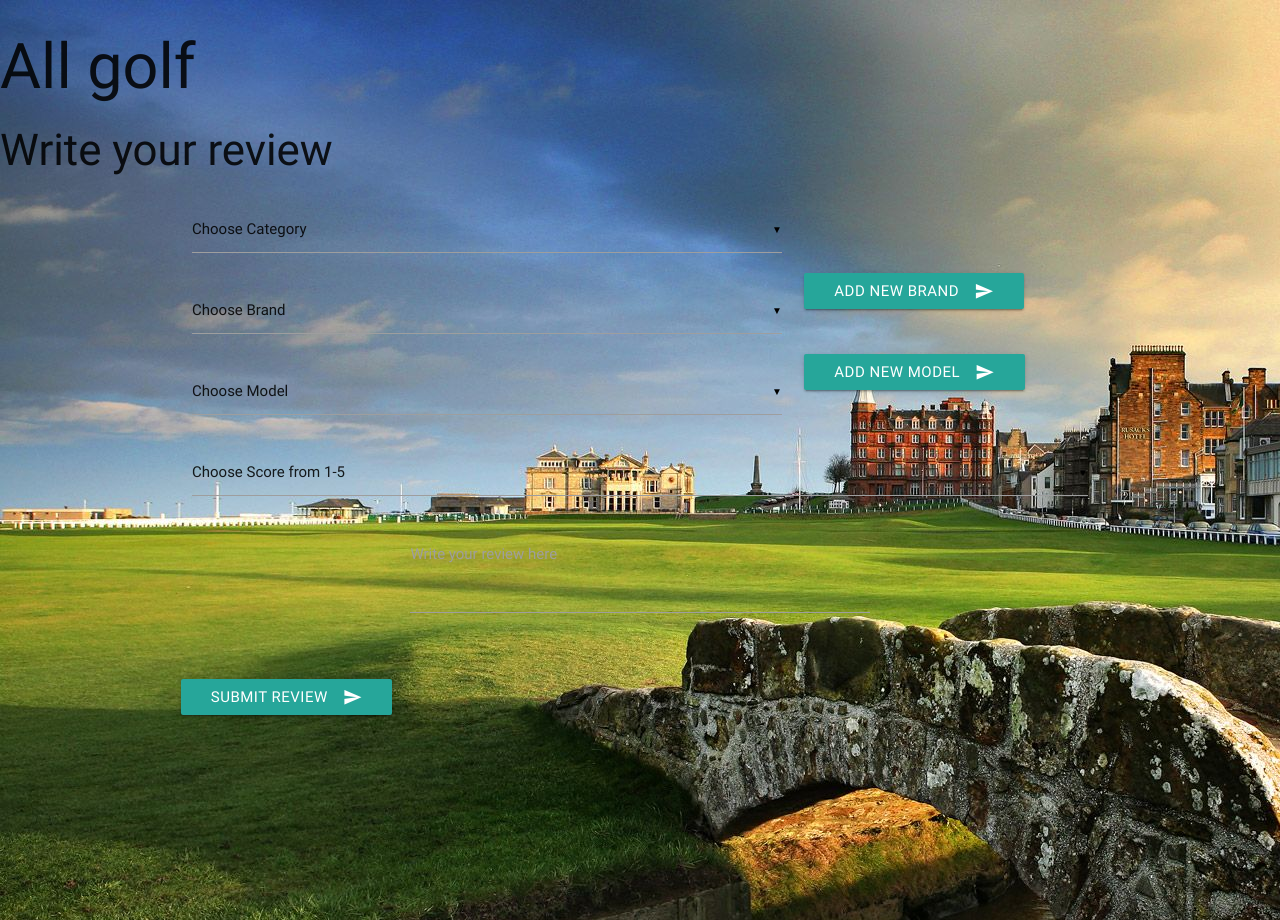
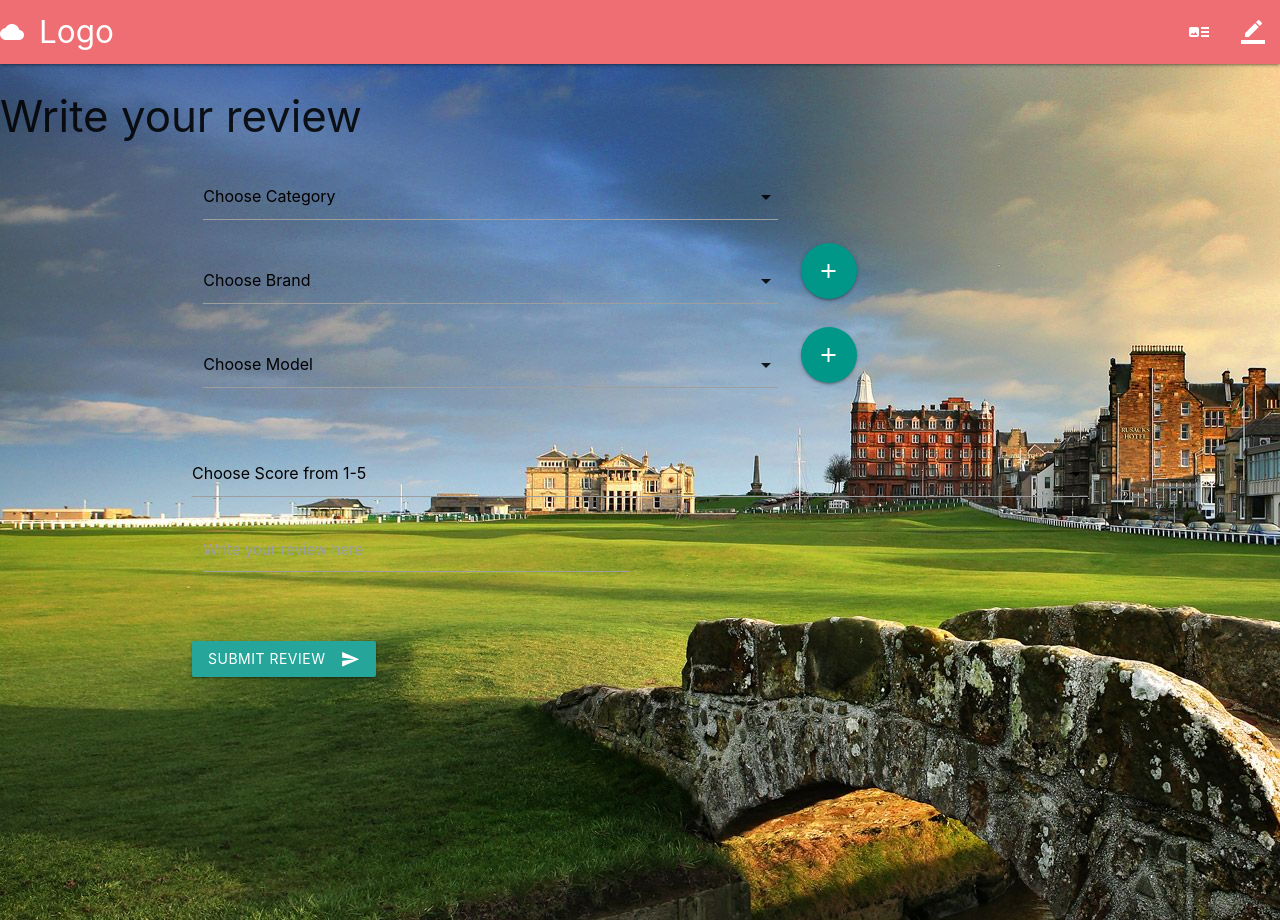
Before and after one commit to martingr1/allgolfeverything, a Flask app: page / in a window 1280 px wide. Run offline with Flask 2, Linux system fonts and the light colour scheme; data that the repository does not hold is empty; some libraries are stand-ins or nearby versions.

Commit message:
added modal for adding new brand

```diff
--- a/app.py
+++ b/app.py
@@ -11,6 +11,7 @@ app.config["MONGO_URI"] = os.environ.get('MONGO_URI', 'mongodb://localhost')
 mongo = PyMongo(app)
 
 @app.route('/')
+
 @app.route('/add_review')
 def add_review():
     return render_template("write.html", reviews=mongo.db.reviews.find(), reviews_one=mongo.db.reviews.find(), reviews_two=mongo.db.reviews.find())
@@ -19,7 +20,6 @@ def add_review():
 def get_reviews():
     return render_template("reviews.html", reviews=mongo.db.reviews.find())
 
-
 if __name__ == '__main__':
     app.run(host=os.environ.get('IP'),
             port=int(os.environ.get('PORT')),
--- a/templates/base.html
+++ b/templates/base.html
@@ -1,23 +1,46 @@
 <!DOCTYPE html>
 <html>
+
 <head>
 	<link href="https://fonts.googleapis.com/icon?family=Material+Icons" rel="stylesheet">
-    <link rel="stylesheet" href="https://cdnjs.cloudflare.com/ajax/libs/materialize/0.100.2/css/materialize.min.css">
-    <meta name="viewport" content="width=device-width, initial-scale=1.0"/>
+	<link rel="stylesheet" href="https://cdnjs.cloudflare.com/ajax/libs/materialize/1.0.0/css/materialize.min.css">
+	<meta name="viewport" content="width=device-width, initial-scale=1.0" />
 </head>
+
 <body background="/static/images/golf_background.jpg">
-        <h1>All golf</h1>
+	<header>
+		<nav>
+			<div class="nav-wrapper">
+				<a href="#!" class="brand-logo"><i class="material-icons">cloud</i>Logo</a>
+				<a href="#" data-target="mobile-demo" class="sidenav-trigger"><i class="material-icons">menu</i></a>
+				<ul class="right hide-on-med-and-down">
+					<li class=""><a href="{{url_for('get_reviews')}}"><i class="material-icons">art_track</i></a>
+					</li>
+					<li class=""><a
+							href="{{url_for('add_review')}}"><i class="material-icons">border_color</i></a></li>
+				</ul>
+			</div>
+		</nav>
+		<ul class="sidenav" id="mobile-demo">
+			<li class=""><a href="{{url_for('get_reviews')}}"><i class="material-icons">art_track</i></a>
+			</li>
+			<li class=""><a href="{{url_for('add_review')}}"><i class="material-icons">border_color</i></a></li>
+		</ul>
+	</header>
 	{% block content %}
 	{% endblock %}
-    <script src="https://cdnjs.cloudflare.com/ajax/libs/jquery/3.2.1/jquery.min.js"></script>
-    <script src="https://cdnjs.cloudflare.com/ajax/libs/materialize/0.100.2/js/materialize.min.js"></script>
+	<script src="https://cdnjs.cloudflare.com/ajax/libs/jquery/3.4.1/jquery.min.js"></script>
+    <script src="https://cdnjs.cloudflare.com/ajax/libs/materialize/1.0.0/js/materialize.min.js"></script>
 	<script type="text/javascript">
 		$(document).ready(function() {
             $('.collapsible').collapsible();
-            $('select').material_select();
+            $('select').formSelect();
             $('#textarea1').val('');
             M.textareaAutoResize($('#textarea1'));
+            $('.sidenav').sidenav();
+            $('.modal').modal();
         });
 	</script>
 </body>
+
 </html>
--- a/templates/write.html
+++ b/templates/write.html
@@ -22,11 +22,31 @@
                 </select>
 					</div>
 					<div class="col s4">
-						<button class="btn waves-effect waves-light" type="submit" name="action">Add new Brand<i class="material-icons right">send</i>
+						<a class="btn-floating btn-large waves-effect waves-light teal modal-trigger"
+							href="#brandmodal">
+							<i class="material-icons">add</i>
+						</a>
+					</div>
+					<div id="brandmodal" class="modal">
+						<div class="modal-content">
+							<h4>Add new brand</h4>
+							<div class="row">
+								<form class="col s12">
+									<div class="row">
+										<div class="input-field col s12">
+											<textarea id="textarea1" class="materialize-textarea"></textarea>
+											<label for="textarea1">Please enter the name of the brand you would like to add and click submit.</label>
+										</div>
+									</div>
+								</form>
+							</div>
+							<div class="modal-footer">
+								<button class="btn waves-effect waves-light" type="submit" name="action">Submit New Brand<i class="material-icons left">send</i>
                 </button>
 							</div>
 						</div>
-				<div>
+					</div>
+				</div>
 				<div class="input-field col s8">
 					<select required name="brand">
                     <option value="" disabled selected>Choose Model</option>
@@ -36,24 +56,26 @@
                 </select>
 				</div>
 				<div class="col s4">
-						<button class="btn waves-effect waves-light" type="submit" name="action">Add new Model<i class="material-icons right">send</i>
-                </button>
+					<a class="btn-floating btn-large waves-effect waves-light teal">
+						<i class="material-icons">add</i>
+					</a>
 				</div>
 			</div>
-				<div class="input-field col s12">
+	</div>
+	<div class="input-field col s8">
 		<select required name="brand">
                     <option value="" disabled selected>Choose Score from 1-5</option>
-                        <option value="">1/5</option>
-                        <option value="">2/5</option>
-                        <option value="">3/5</option>
-                        <option value="">4/5</option>
-                        <option value="">5/5</option>
+                        <option value="">1</option>
+                        <option value="">2</option>
+                        <option value="">3</option>
+                        <option value="">4</option>
+                        <option value="">5</option>
                 </select>
 	</div>
 	<div class="row">
 		<form class="col s12">
 			<div class="row">
-							<div class="input-field col s6 push-s3">
+				<div class="input-field col s6">
 					<textarea id="textarea1" class="materialize-textarea"></textarea>
 					<label for="textarea1">Write your review here</label>
 				</div>
@@ -64,6 +86,4 @@
                 </button>
 </div>
 </form>
-	</div>
-</div>
 {% endblock %}
```
Lines whose indentation alone changed are shown as unchanged.
